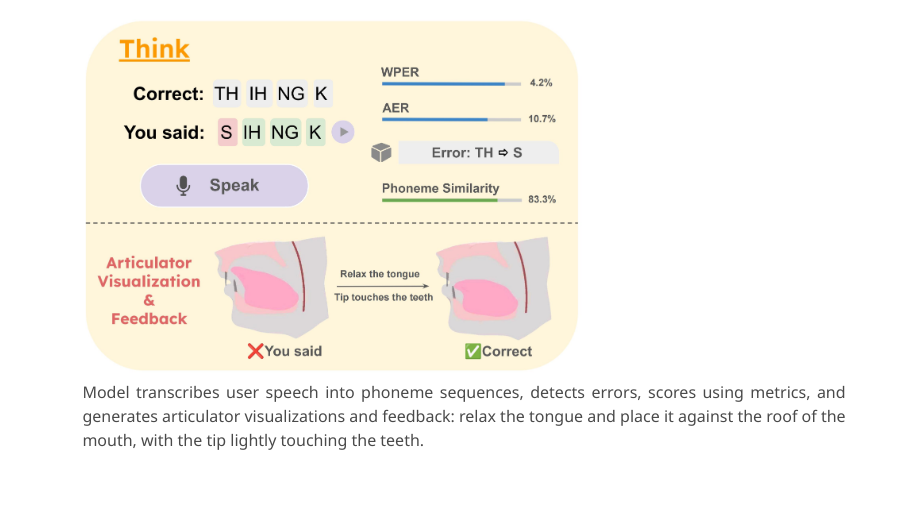
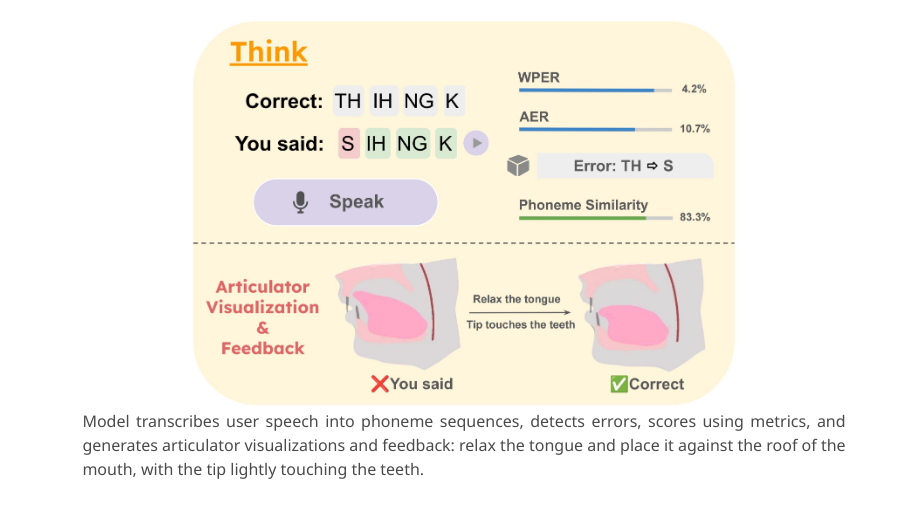
Before and after one commit to eureka235/eureka235.github.io, a plain HTML site: page index.html in a window 1280 px wide. Shown: the part 397-914 px from the top of the page, without its empty margins (176-1100 px from the left). Drawn offline with nearby package versions, Linux system fonts and the light colour scheme; some icons are missing; a web font is replaced by a local one.

Commit message:
update index.html

```diff
--- a/index.html
+++ b/index.html
@@ -73,7 +73,7 @@
         <div class="column is-four-fifths">
           <h2 class="title is-3">Demo</h2>
           <div class="content has-text-justified">
-            <img src="./static/images/demo.jpg" alt="Description of image" width="500" />
+            <img src="./static/images/demo.jpg" alt="Description of image" width="550" style="display: block; margin: 0 auto;" />
             <p>
               Model transcribes user speech into phoneme sequences, detects errors, scores using metrics, and generates articulator visualizations and feedback: relax the tongue and place it against the roof of the mouth, with the tip lightly touching the teeth.
             </p>
```
